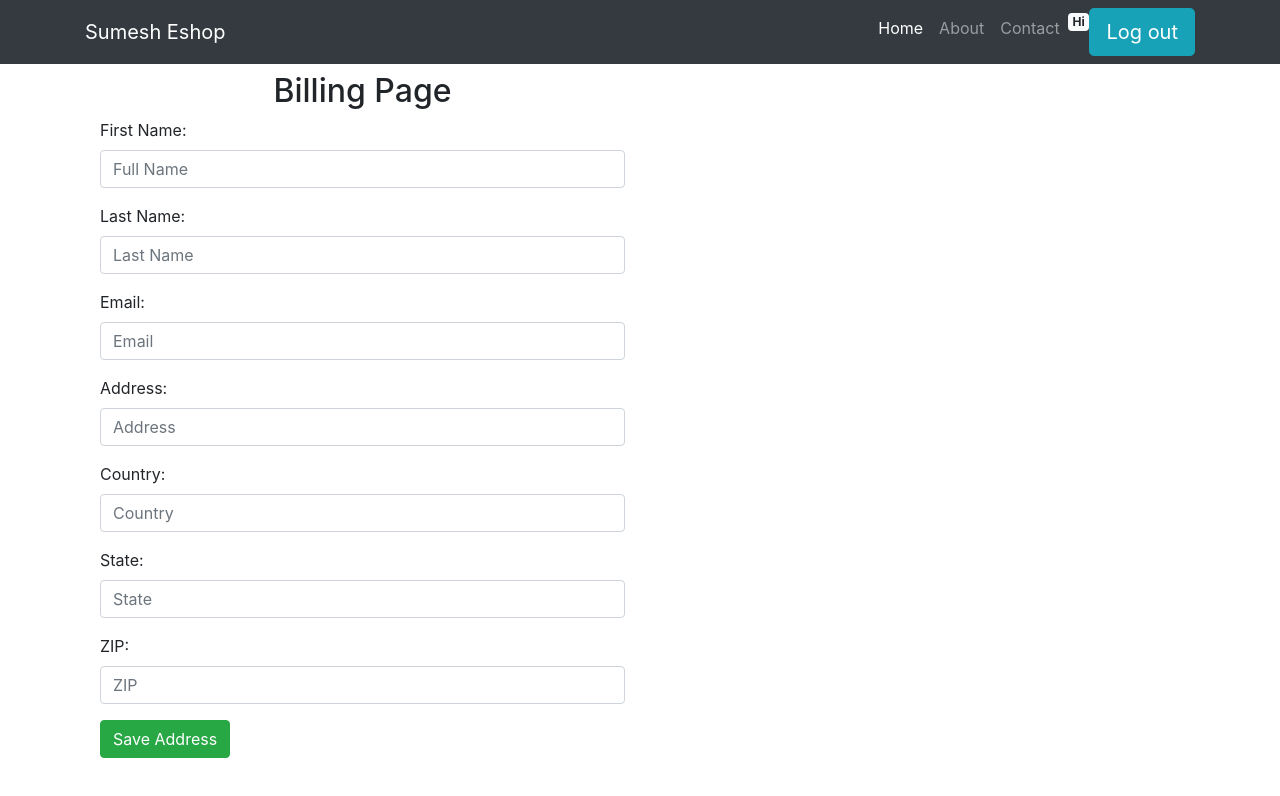
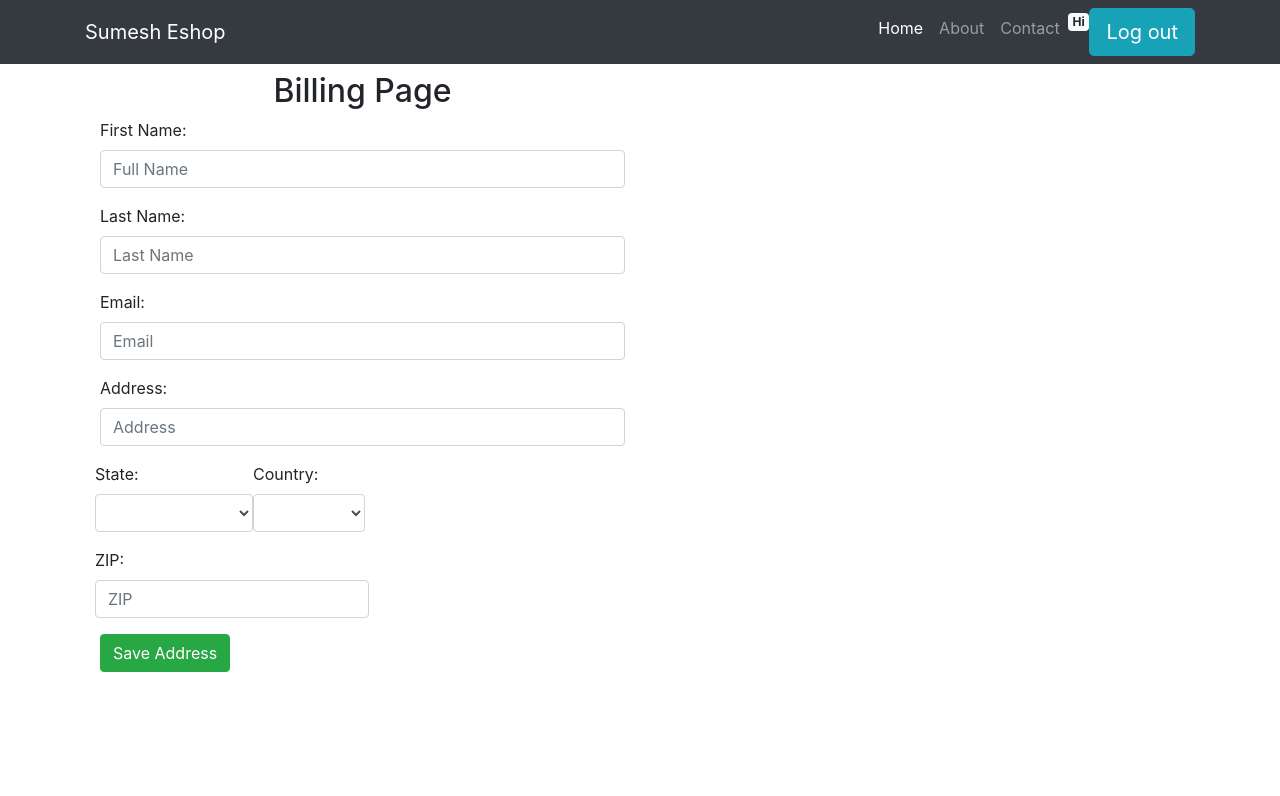
Before and after one commit to sumeshsuseelanss/ecom-shop-angular, an Angular app: page /bill in a window 1280 px wide. Shown: the top 796 px of the page. Built offline with nearby package versions, Linux system fonts and the light colour scheme.

Commit message:
address changes

```diff
--- a/src/app/billing-page/billing-page.component.html
+++ b/src/app/billing-page/billing-page.component.html
@@ -23,33 +23,53 @@
     <input [(ngModel)]="addresss.address" placeholder="Address" name="address" class="form-control" id="address">
   </div>
 
+  <div class="form-row">
   <div class="form-group">
-    <label for="country">Country:</label>
-    <input [(ngModel)]="addresss.country" placeholder="Country" name="country" class="form-control" id="country">
+    <label>State:</label>
+ <!--  <input [(ngModel)]="addresss.state" placeholder="State" name="state" class="form-control" id="state"> -->
+  <select [(ngModel)]="addresss.state" placeholder="State" name="state" class="form-control" id="state">
+  <option  *ngFor="let state of states" value= {{state.name}}>
+    {{state.name}}
+  </option>
+</select>
   </div>
 
   <div class="form-group">
-    <label for="state">State:</label>
-    <input [(ngModel)]="addresss.state" placeholder="State" name="state" class="form-control" id="state">
+  <label>Country:</label>
+  <select [(ngModel)]="addresss.country" placeholder="Country" name="country" class="form-control" id="country">
+    <option  *ngFor="let country of countries" value= {{country.name}}>
+      {{country.name}}
+    </option>
+  </select>
   </div>
+
+
+  <!-- <div class="form-group">
+    <label for="country">Country:</label>
+    <input [(ngModel)]="addresss.country" placeholder="Country" name="country" class="form-control" id="country">
+  </div> -->
+
 
   <div class="form-group">
     <label for="state">ZIP:</label>
     <input [(ngModel)]="addresss.zip" placeholder="ZIP" name="state" class="form-control" id="zip">
   </div>
+</div>
   <button class="btn btn-success" (click)="saveAddress()">Save Address</button>
 </form>
 </div>
 
+
+
 <div class="card bg-light mb-3" style="max-width: 18rem;" *ngIf="addressSaveFlag">
-  <div class="card-header">Address Saved</div>
+  <div class="card-header"><h2>Shipping Address</h2></div>
   <div class="card-body">
     <h5 class="card-title"><strong>{{saveAdd.firstName}}  {{saveAdd.lastName}}</strong></h5>
-    <p class="card-text">Address: {{saveAdd.address}}</p>
-    <p class="card-text">Country: {{saveAdd.country}}</p>
-    <p class="card-text">State: {{saveAdd.state}}</p>
-    <p class="card-text">ZIP: {{saveAdd.zip}}</p>
-    <p class="card-text">Email: {{saveAdd.email}}</p>
+    <p class="card-text"><b>Address:</b> {{saveAdd.address}}</p>
+    <p class="card-text"><b>Country:</b> {{saveAdd.country}}</p>
+    <p class="card-text"><b>State:</b> {{saveAdd.state}}</p>
+    <p class="card-text"><b>ZIP:</b> {{saveAdd.zip}}</p>
+    <p class="card-text"><b>Email:</b> {{saveAdd.email}}</p>
   </div>
 </div>
 
--- a/src/app/billing-page/billing-page.component.ts
+++ b/src/app/billing-page/billing-page.component.ts
@@ -19,6 +19,24 @@ export class BillingPageComponent implements OnInit {
   addressTemplateFlag =true;
   addressSaveFlag = false;
   data=[];
+
+  selectedCountry:Country = new Country(2, 'India');
+  countries = [
+     new Country(1, 'USA' ),
+     new Country(2, 'India' ),
+     new Country(3, 'Australia' ),
+     new Country(4, 'Brazil')
+  ];
+
+  selectedState:State = new State(2, 'Karnataka');
+    states = [
+     new State(1, 'Tamil Nadu' ),
+     new State(2, 'Kerala' ),
+     new State(3, 'Karnataka' ),
+     new State(4, 'Andra pradesh'),
+     new State(5, 'Maharashtra')
+  ];
+
   constructor(private router: Router,private billingService: BillingService) { }
 
   ngOnInit(): void {
@@ -46,3 +64,12 @@ export class BillingPageComponent implements OnInit {
 
 
 }
+
+export class Country {
+  constructor(public id: number, public name: string) { }
+}
+
+
+export class State {
+  constructor(public id: number, public name: string) { }
+}
--- a/src/app/home-page/home-page.component.html
+++ b/src/app/home-page/home-page.component.html
@@ -13,7 +13,7 @@
           </div>
         </div>
       <!-- /.col-lg-3 -->
-      <div class="col-lg-9">
+      <div class="col-lg-8">
         <div id="carouselExampleIndicators" class="carousel slide my-4" data-ride="carousel">
           <ol class="carousel-indicators">
             <li data-target="#carouselExampleIndicators" data-slide-to="0" class="active"></li>
@@ -24,7 +24,7 @@
             <div class="row">
               <ng-container *ngFor="let p of products; let i =index" >
                 <div class="col">
-                  <div class="card" style="width: 18rem;">
+                  <div class="card" style="width: 12rem;">
                   <img  class="card-img-top" src="{{p.image}}" alt="...">
                   <div class="card-body">
                    <h5 class="card-title">{{ p.productName }}</h5>
--- a/src/app/home-page/home-page.component.ts
+++ b/src/app/home-page/home-page.component.ts
@@ -30,6 +30,7 @@ export class HomePageComponent implements OnInit {
   totalCount;
 
   lcoalStorageUserName:String = "";
+  localStorageProduct;
 
 
   constructor(private loginObj : LoginService,private homeService : HomeService,
@@ -61,6 +62,7 @@ export class HomePageComponent implements OnInit {
   }
 
   addToCart(procutCart){
+    localStorage.setItem('localStorageProduct',procutCart);
     if(this.cartItem != 0){
        this.itemDivEnable = true
      }
--- a/src/app/order/order.component.html
+++ b/src/app/order/order.component.html
@@ -5,7 +5,6 @@
   <h3 class="display-5">Thank you for ordering   <b>{{localStorageName}}</b></h3>
   <p class="lead">your order number is : <strong><b>{{OrderId}}</b></strong> and placed at {{today}} </p>
   <hr>
-
   <p class="lead">
     <a class="btn btn-primary btn-sm" href="/home" role="button">Continue to homepage</a>
   </p>
--- a/src/app/order/order.component.ts
+++ b/src/app/order/order.component.ts
@@ -1,4 +1,5 @@
 import { Component, OnInit } from '@angular/core';
+import { OrderServiceService } from '../service/order-service.service';
 
 @Component({
   selector: 'app-order',
@@ -10,20 +11,30 @@ export class OrderComponent implements OnInit {
   OrderId;
   localStorageName;
   today;
-  constructor() { }
+  localStorageProduct;
+
+  constructor(private orderServiceService : OrderServiceService) { }
 
   ngOnInit(): void {
     this.ordercalc=Math.floor(Math.random() * 10) + 15201;
     this.OrderId = "ORDSME"+this.ordercalc;
-    console.log("order id ---> ",this.OrderId);
+
     this.localStorageName =  localStorage.getItem("localStorageUserName");
      this.today = new Date();
     var dd = String(this.today.getDate()).padStart(2, '0');
     var mm = String(this.today.getMonth() + 1).padStart(2, '0'); //January is 0!
     var yyyy = this.today.getFullYear();
     this.today = yyyy+'-'+mm+'-'+dd;
-    console.log("today ",this.today);
 
+    this.localStorageProduct= localStorage.getItem('localStorageProduct');
+    console.log(this.localStorageProduct[0].firstName);
+
+    var myJsonStringOrder = JSON.stringify(this.localStorageProduct);
+
+    this.orderServiceService.clearCartItems().subscribe(clearCart => {
+
+    }
+    );;
 
   }
 
--- a/src/app/registration/registration.component.html
+++ b/src/app/registration/registration.component.html
@@ -18,8 +18,13 @@
     </div>
 
     <div class="form-group">
-      <label for="address">Password:</label>
-     <input [(ngModel)]="register.password" placeholder="password" name="password" class="form-control" id="password">
+      <label for="address">Enter password:</label>
+     <input [(ngModel)]="register.password" placeholder="password" name="password" class="form-control" id="password" type="password">
+    </div>
+
+    <div class="form-group">
+      <label for="address">Confirm password:</label>
+     <input  placeholder="password" name="password" class="form-control" id="password" type="password">
     </div>
 
     <button class="btn btn-success" (click)="createUser()">Sign Up</button>
--- /dev/null
+++ b/src/app/service/order-service.service.ts
@@ -0,0 +1,23 @@
+import { HttpClient } from '@angular/common/http';
+import { Injectable } from '@angular/core';
+import { Router } from '@angular/router';
+import { Observable } from 'rxjs';
+import { Itemselected } from '../modals/Itemselected';
+
+@Injectable({
+  providedIn: 'root'
+})
+export class OrderServiceService {
+
+  private baseUrl = 'http://localhost:8082/api/v1/';
+  userName;
+
+
+  constructor(private http: HttpClient,private router: Router) { }
+
+  clearCartItems(): Observable<any> {
+    this.userName = localStorage.getItem("localStorageUserName");
+    console.log("Testing ----> ",this.baseUrl+"delete/"+this.userName);
+    return this.http.delete<Itemselected[]>(this.baseUrl+"delete/"+this.userName);
+  }
+}
```
Also changed, not shown: 1 other file (tests, documents, lock files or other folders).
